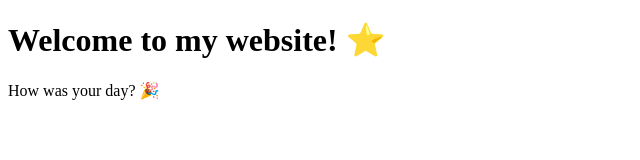
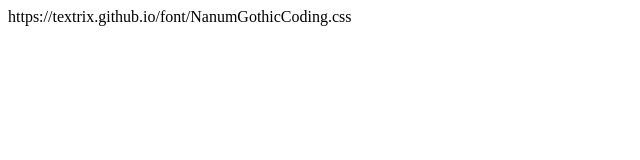
Before and after one commit to textrix/font, a plain HTML site: page index.html in a window 1280 px wide. Shown: the whole page, without its empty margins (0-640 px from the left). Drawn offline with Linux system fonts and the light colour scheme.

Commit message:
Update index.html

```diff
--- a/index.html
+++ b/index.html
@@ -4,7 +4,6 @@
       <title>My Cool Website</title>
    </head>
    <body>
-      <h1>Welcome to my website! ⭐️</h1>
-      <p>How was your day? 🎉</p>
+      https://textrix.github.io/font/NanumGothicCoding.css
    </body>
 </html>
```
